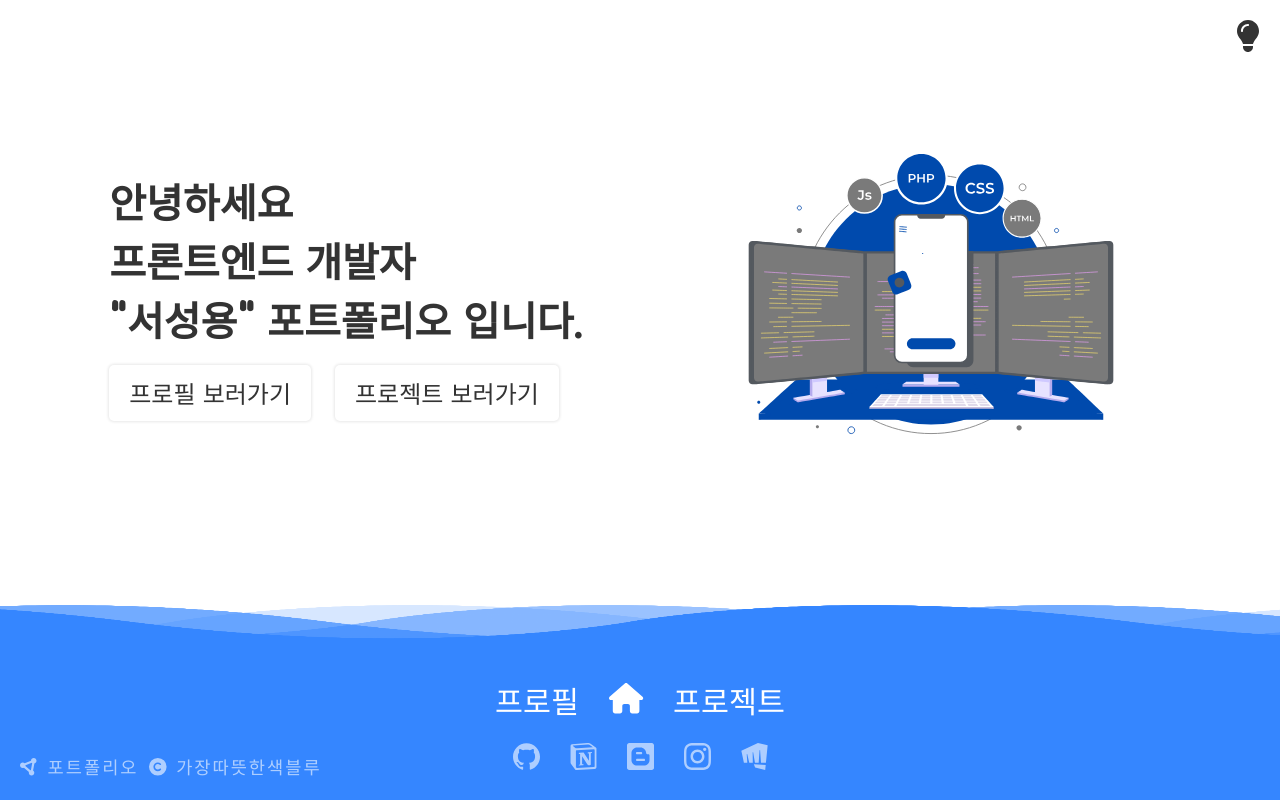
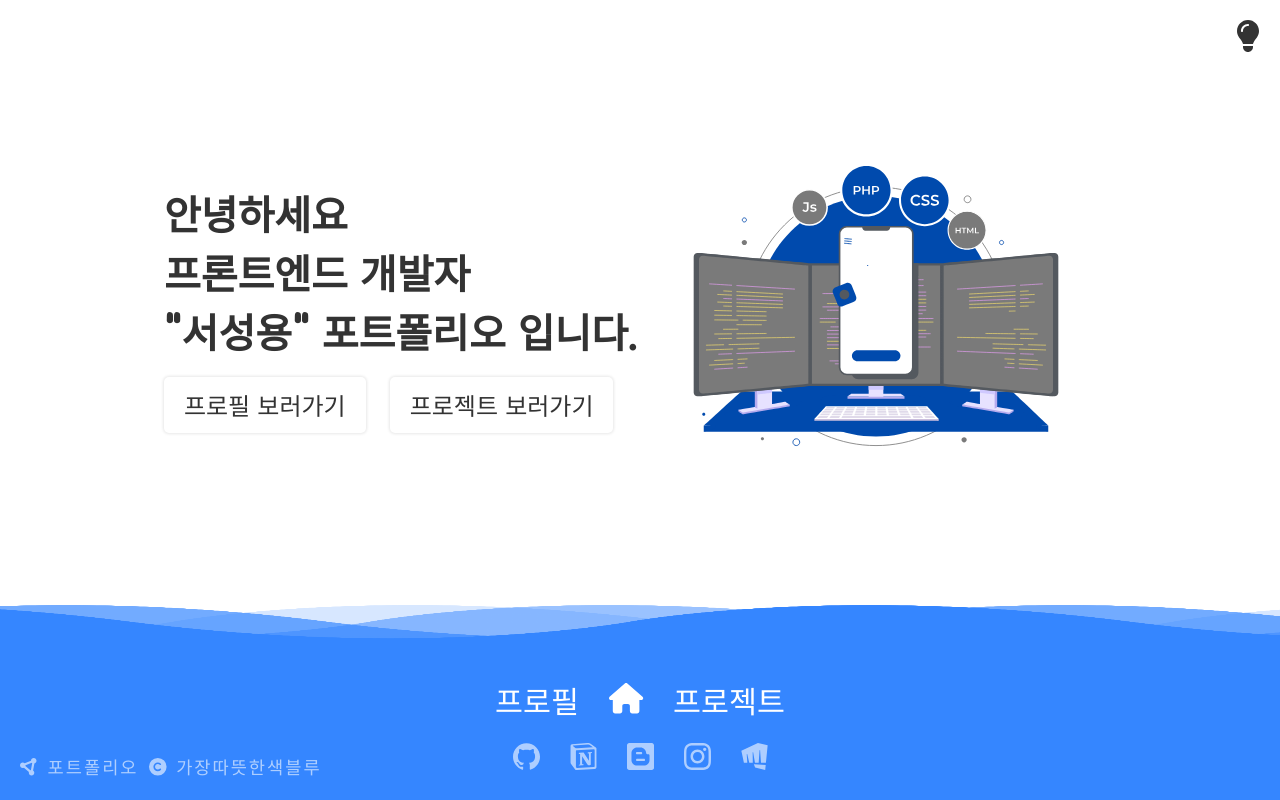
Before and after one commit to rkekqmf/OP.GG, a Next.js app: page / in a window 1280 px wide. Built offline with nearby package versions, Linux system fonts and the light colour scheme.

Commit message:
Mod : container align center

```diff
--- a/styles/globalStyle.js
+++ b/styles/globalStyle.js
@@ -20,8 +20,10 @@ body {
 }
 
 #__next {
+  display: flex;
+  align-items: center;
+  justify-content: center;
   width: 100%;
-  min-height: 100vh;
   padding-top: 3.5em;
   padding-bottom: 15em;
 }
```
